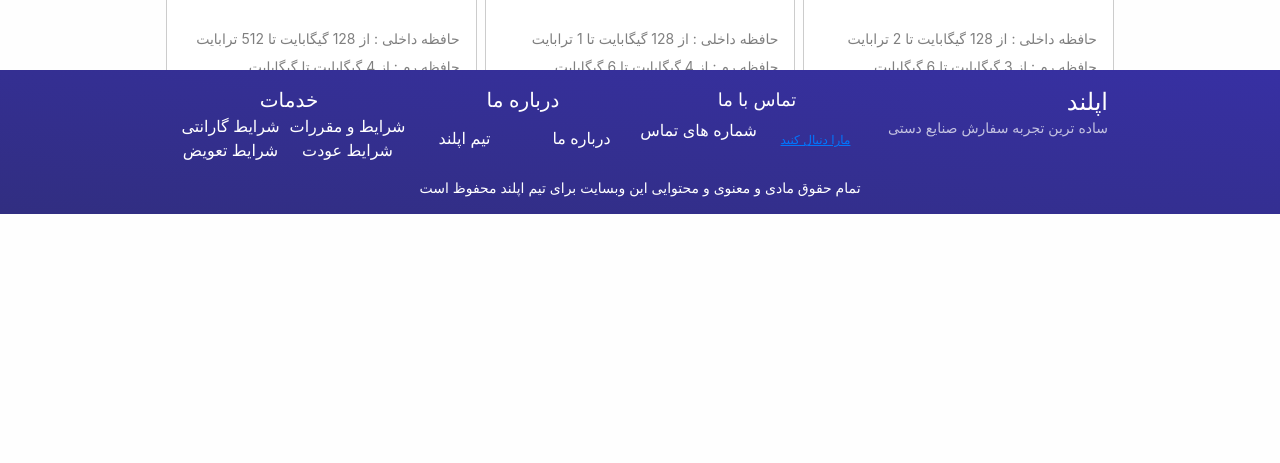
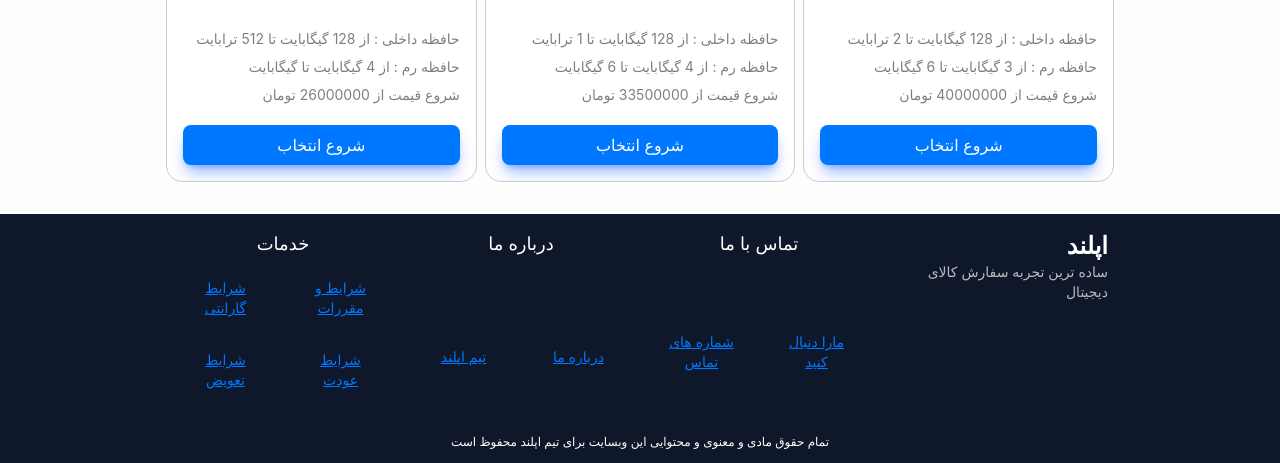
Before and after one commit to amirtrg/appland, a Next.js app: page / in a window 1280 px wide. Shown: the part 695-1158 px from the top of the page. Before the commit the page ends 909 px from the top, so only its background shows below. Built offline with nearby package versions, Linux system fonts and the light colour scheme; grey boxes are pictures that could not be loaded.

Commit message:
[IMPROVMENT] change footer ui

```diff
--- a/components/Layout/Footer/Footer.js
+++ b/components/Layout/Footer/Footer.js
@@ -1,43 +1,78 @@
 import Card from "../../Ui/Card/Card";
 import Button from "../../Ui/Button/Button";
 import { memo } from "react";
-import Link from 'next/link';
+import Link from "next/link";
 
 function Footer() {
   return (
-    <footer className="absolute bottom-0 left-0 right-0 bg-gradient-to-tr from-indigo-900 to-indigo-800 my-0 mx-0 shadow-none p-4 text-white dark:to-transparent dark:from-slate-900 dark:bg-gradient-to-t">
-      <div className=" m-auto grid grid-cols-1 sm:grid-cols-2 lg:grid-cols-4  lg:w-3/4 text-center">
+    <footer className=" bg-slate-900 my-0 mx-0 shadow-none p-4 text-white dark:to-transparent dark:from-slate-900 dark:bg-gradient-to-t">
+      <div className=" m-auto grid grid-cols-1 gap-4 sm:grid-cols-2 lg:grid-cols-4  lg:w-3/4 text-center">
         <div className="text-right">
-          <h3 className="text-2xl">
-         اپلند
-          </h3>
+          <h3 className="text-2xl font-bold">اپلند</h3>
           <p className="text-sm text-white text-opacity-70">
-           ساده ترین تجربه سفارش صنایع دستی
+            ساده ترین تجربه سفارش کالای دیجیتال
           </p>
         </div>
-        <div className="grid grid-cols-2 ">
+        <div className="grid grid-cols-2 gap-2">
           <h3 className="text-lg col-span-full">تماس با ما</h3>
 
-          <Button type="link" className="text-xs m-0 px-0 py-0 hover:text-black ">مارا دنبال کنید</Button>
-          <p>شماره های تماس</p>
+          <Button
+            type="link"
+            className="text-sm m-0 px-0 py-0 hover:text-black "
+          >
+            مارا دنبال کنید
+          </Button>
+          <Button
+            type="link"
+            className="text-sm m-0 px-0 py-0 hover:text-black "
+          >
+            شماره های تماس
+          </Button>
         </div>
-        <div className="grid grid-cols-2">
-          <h3 className="text-xl text-center col-span-2">درباره ما</h3>
-          <Link href="/about-us">درباره ما</Link>
-          <p>
-          تیم اپلند
-          </p>
+        <div className="grid grid-cols-2 gap-2">
+          <h3 className="text-lg text-center col-span-2">درباره ما</h3>
+          <Button
+            type="link"
+            className="text-sm m-0 px-0 py-0 hover:text-black "
+          >
+            درباره ما
+          </Button>
+          <Button
+            type="link"
+            className="text-sm m-0 px-0 py-0 hover:text-black "
+          >
+            تیم اپلند
+          </Button>
         </div>
-        <div className="grid grid-cols-2 ">
-          <h3 className="text-xl text-center col-span-2">خدمات</h3>
-          <p>شرایط و مقررات</p>
-          <p>شرایط گارانتی</p>
-          <p>شرایط عودت</p>
-          <p>شرایط تعویض</p>
+        <div className="grid grid-cols-2 gap-2 ">
+          <h3 className="text-lg text-center col-span-2">خدمات</h3>
+          <Button
+            type="link"
+            className="text-sm m-0 px-0 py-0 hover:text-black "
+          >
+            شرایط و مقررات
+          </Button>
+          <Button
+            type="link"
+            className="text-sm m-0 px-0 py-0 hover:text-black "
+          >
+            شرایط گارانتی
+          </Button>
+          <Button
+            type="link"
+            className="text-sm m-0 px-0 py-0 hover:text-black "
+          >
+            شرایط عودت
+          </Button>
+          <Button
+            type="link"
+            className="text-sm m-0 px-0 py-0 hover:text-black "
+          >
+            شرایط تعویض
+          </Button>
         </div>
-        <p className="text-sm col-span-full mt-4">
-          تمام حقوق مادی و معنوی و محتوایی این وبسایت برای تیم اپلند محفوظ
-          است
+        <p className="text-xs col-span-full gap-2 mt-4">
+          تمام حقوق مادی و معنوی و محتوایی این وبسایت برای تیم اپلند محفوظ است
         </p>
       </div>
     </footer>
```
